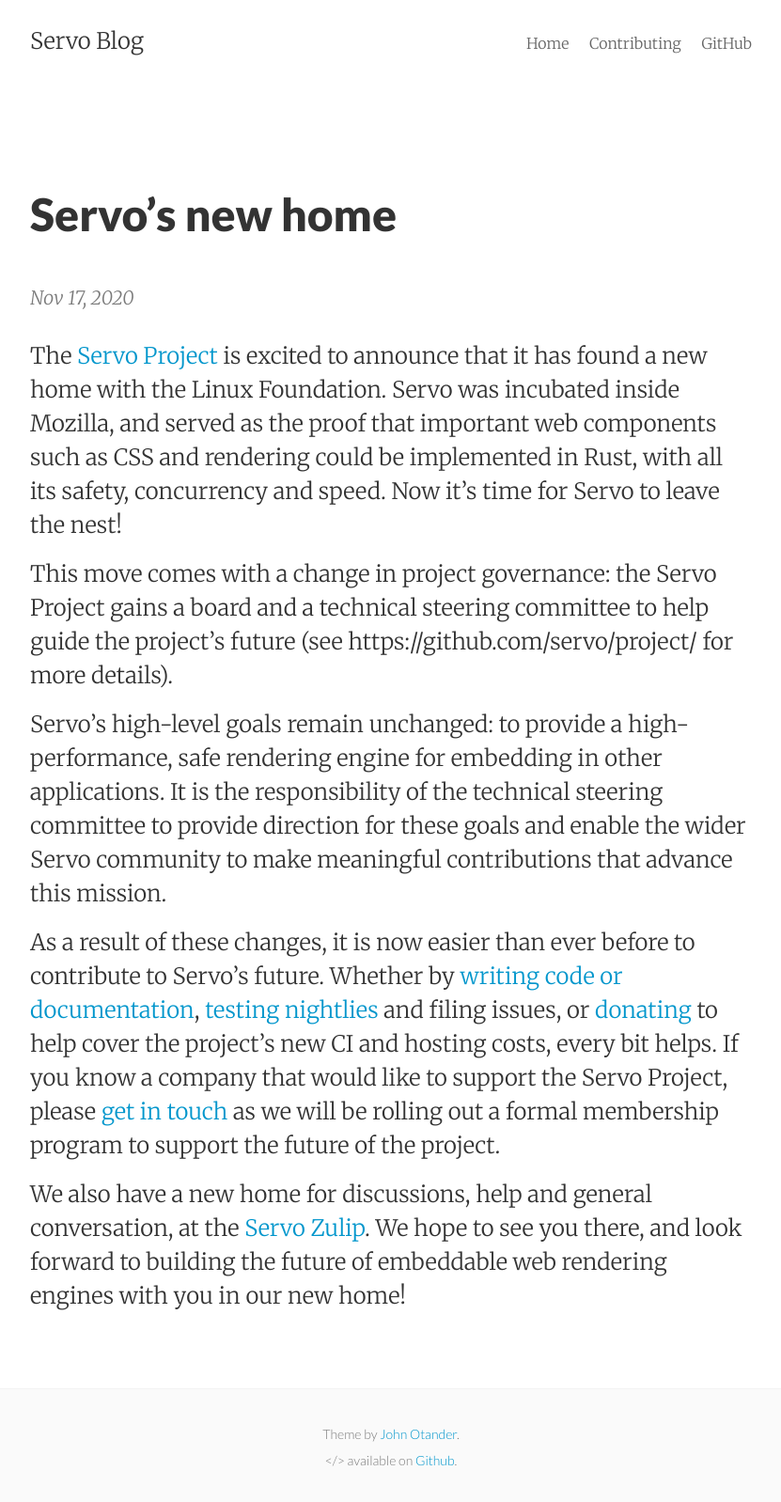
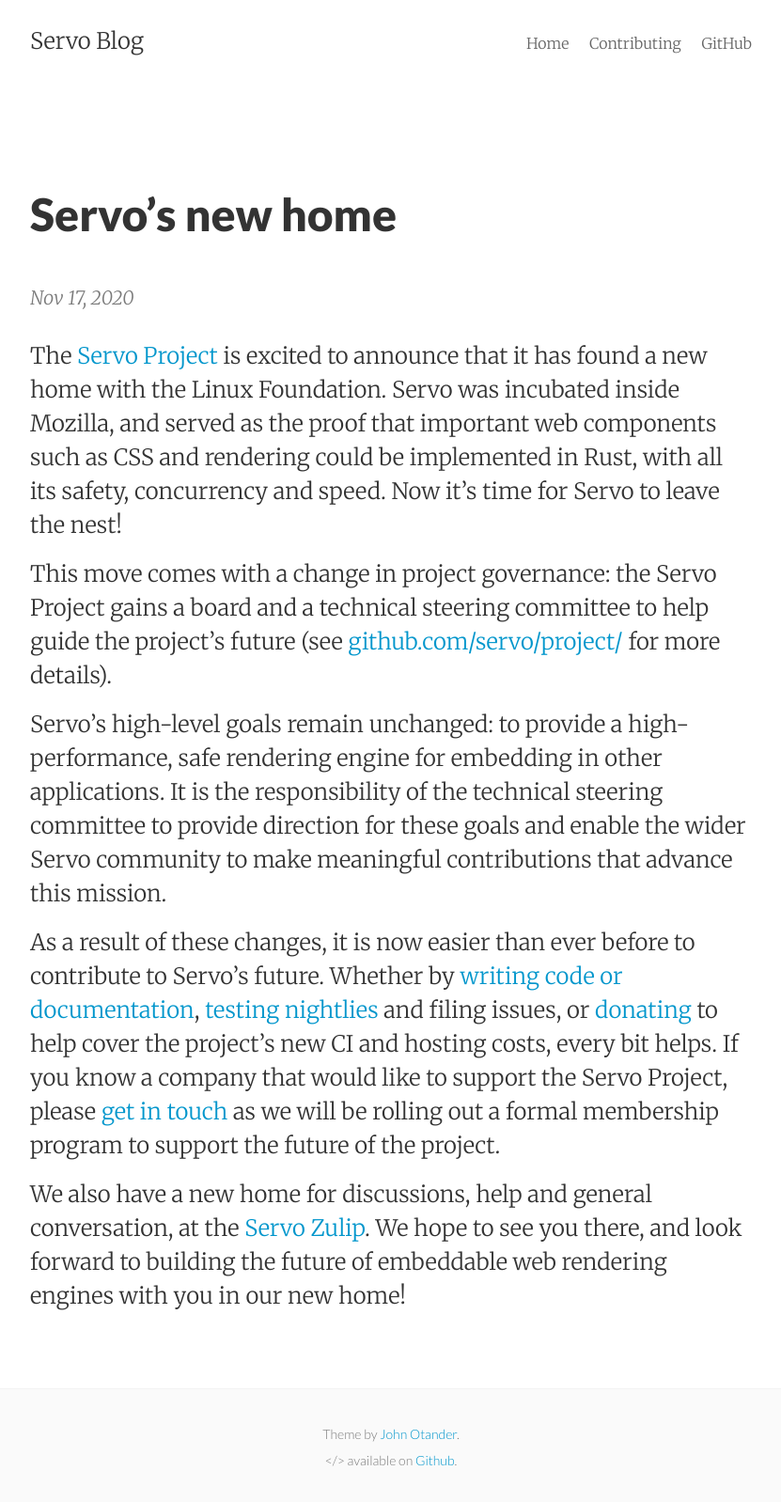
Before and after one commit to servo/blog.servo.org, a Jekyll site: the page built from _posts/2020-11-17-servo-home.md, in a window 1280 px wide. Shown: the whole page at 94% size, without its empty margins (224-1055 px from the left). Built offline with Jekyll 4.4.1, drawn with Linux system fonts in a browser that asks for light colours; some of the changed lines change nothing that is shown.

```diff
--- a/_posts/2020-11-17-servo-home.md
+++ b/_posts/2020-11-17-servo-home.md
@@ -8,7 +8,7 @@
 
 The [Servo Project](https://servo.org) is excited to announce that it has found a new home with the Linux Foundation. Servo was incubated inside Mozilla, and served as the proof that important web components such as CSS and rendering could be implemented in Rust, with all its safety, concurrency and speed. Now it's time for Servo to leave the nest!
 
-This move comes with a change in project governance: the Servo Project gains a board and a technical steering committee to help guide the project’s future (see https://github.com/servo/project/ for more details).
+This move comes with a change in project governance: the Servo Project gains a board and a technical steering committee to help guide the project’s future (see [github.com/servo/project/](https://github.com/servo/project/) for more details).
 
 Servo’s high-level goals remain unchanged: to provide a high-performance, safe rendering engine for embedding in other applications. It is the responsibility of the technical steering committee to provide direction for these goals and enable the wider Servo community to make meaningful contributions that advance this mission.
 
```
